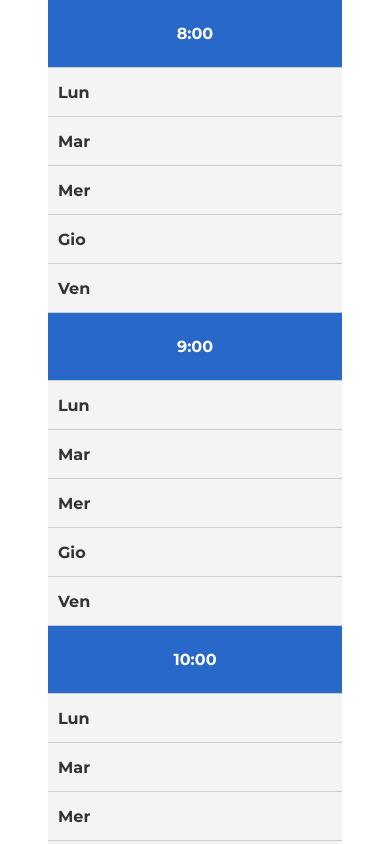
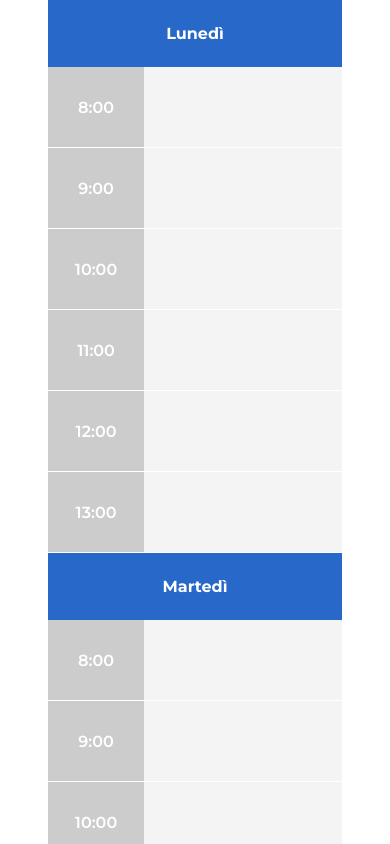
Before and after one commit to lordag/week-calendar, a React (Vite) app: page / in a window 390 px wide. Shown: the top 844 px of the page. Built offline with nearby package versions, Linux system fonts and the light colour scheme.

Commit message:
I removed the table and created two new components for data visualization, one component for mobile visualization and one for desktop visualization.

```diff
--- a/src/App.jsx
+++ b/src/App.jsx
@@ -1,5 +1,5 @@
 import './App.scss'
-import Table from './components/table'
+import WeekCalendar from './components/week_calendar'
 
 function App() {
 
@@ -7,7 +7,7 @@ function App() {
     <>
       <main>
           <section>
-            <Table />
+            <WeekCalendar />
           </section>
       </main>
     </>
--- a/src/App.scss
+++ b/src/App.scss
@@ -1,6 +1,7 @@
 @import url('https://fonts.googleapis.com/css2?family=Montserrat:ital,wght@0,100..900;1,100..900&display=swap');
 
 $white: #ffffff;
+$light-gray: #f4f4f4;
 $gray: #ccc;
 $dark-gray: #0000008c;
 $blue: #2768c9;
@@ -29,7 +30,11 @@ main {
     padding: 0rem 3rem;
   }
 
-  .calendar {
+  .mobile-calendar{
+    display: none;
+  }
+
+  .desktop-calendar {
     display: grid;
     grid-template-columns: 150px repeat(5, 1fr); /* Colonna orari + 5 giorni */
     gap: 1px; /* Spazio tra le celle */
@@ -62,7 +67,7 @@ main {
       flex-direction: column;
       justify-content: center;
       align-items: center;
-      background-color: #f4f4f4;
+      background-color: $light-gray;
 
       &:hover{
         cursor: pointer;
@@ -125,11 +130,13 @@ main {
   & .top{
     display: flex;
     justify-content: space-between;
+    height: 3rem;
 
     & p{
       color: red;
       font-size: 0.8rem;
       padding: 0rem;
+      padding-right: 2rem;
       font-weight: 600;
     }
 
@@ -189,29 +196,69 @@ main {
         padding: 0rem;
       }
 
-      .calendar {
-        display: flex!important;
-        flex-direction: column!important;
+      .desktop-calendar{
+        display: none;
+      }
 
-        .header{
-          display: none;
+      .mobile-calendar{
+        display: flex;
+        flex-direction: column;
+
+        & .header {
+          text-align: center;
+          font-weight: bold;
+          background-color: $blue;
+          color: $white;
+          padding: 1.5rem;
         }
 
-        .time-cell{
-          position: relative;
-          min-height: 3rem;
+        & .time-cell{
+          display: flex;
+          flex-direction: row;
+          background-color: $light-gray;
+          border-bottom: 1px solid $white;
+          min-height: 5rem;
 
-          &::before{
-            content: attr(data-day);
-            position: absolute;
-            left: 10px;
-            top: 50%;
-            transform: translateY(-50%);
-            font-weight: bold;
-            color: #333;
+          & .time{
+            display: flex;
+            justify-content: center;
+            align-items: center;
+            min-width: 6rem;
+            background-color: $gray;
+            color: $white;
+            font-weight: 600;
           }
+
+          &.occupied{
+            background-color: $white;
+            color: $blue;
+          }
+
+          & .subject{
+            font-size: 1rem;
+            font-weight: 600;
+          }
+
+          & .professor{
+            font-size: .8rem;
+          }
+
+          & .cell{
+            display: flex;
+            flex-direction: column;
+            justify-content: center;
+            align-items: center;
+            width: 100%;
+          }
+
         }
+
       }
+
+      .modal{
+        min-width: 70%;
+      }
+
     }
 
   }
--- /dev/null
+++ b/src/components/cell.jsx
@@ -0,0 +1,11 @@
+const Cell = ({values}) => {
+    if (!values) return <></>;
+    return (
+        <div className="cell">
+            <span className="subject">{values.subject.toUpperCase()}</span>
+            <span className="professor">{values.professor}</span>
+        </div>
+    )
+}
+
+export default Cell;
--- /dev/null
+++ b/src/components/desktop_calendar.jsx
@@ -0,0 +1,30 @@
+import { Fragment } from "react";
+import Cell from "./cell";
+
+const DesktopCalendar = ({data, handleShowForm}) => {
+    return (
+        <div className="desktop-calendar">
+            <div className="header empty"></div>
+            {data.days.map((day) => <div className="header" key={day}>{day}</div> )}
+
+            {data.timetables.map((time, timeIndex) => (
+                <Fragment key={`${time}-${timeIndex}`}>
+                    <div className="time"><span>{time}:00</span></div>
+                    {data.days.map((day, dayIndex) => (
+                        <div
+                            data-day={day.slice(0,3)}
+                            className={`time-cell ${data.lessons[timeIndex][dayIndex] !== null ? 'occupied' : ''}`}
+                            key={`${day}-${dayIndex}`}
+                            onClick={() => handleShowForm({dayIndex, timeIndex})}
+                        >
+                            <Cell values={data.lessons[timeIndex][dayIndex]} />
+                        </div>
+                    ))}
+                </Fragment>
+            ))}
+
+        </div>
+    )
+}
+
+export default DesktopCalendar;
--- /dev/null
+++ b/src/components/mobile_calendar.jsx
@@ -0,0 +1,28 @@
+import { Fragment } from "react";
+import Cell from "./cell";
+
+const MobileCalendar = ({data, handleShowForm}) => {
+    return (
+        <div className="mobile-calendar">
+            {data.days.map((day, dayIndex) => {
+                return (<Fragment key={day}>
+                    <div className="header">{day}</div>
+                    {data.timetables.map((time, timeIndex) => (
+                        <div
+                            key={`${time}-${timeIndex}`}
+                            className={`time-cell ${data.lessons[timeIndex][dayIndex] !== null ? 'occupied' : ''}`}
+                            onClick={() => handleShowForm({dayIndex, timeIndex})}
+                        >
+                            <div className="time">
+                                <span>{time}:00</span>
+                            </div>
+                            <Cell values={data.lessons[timeIndex][dayIndex]} />
+                        </div>
+                    ))}
+
+                </Fragment>)
+            })}
+        </div>
+    )
+}
+export default MobileCalendar;
--- a/src/components/table.jsx
+++ b/src/components/week_calendar.jsx
@@ -2,6 +2,8 @@ import { useState, useRef, useEffect, Fragment } from "react";
 import LessonForm from "./lessonForm";
 import {validateHoursWeekly, validLessonPosition} from '../utils/validation'
 import Modal from "./modal";
+import DesktopCalendar from "./desktop_calendar";
+import MobileCalendar from "./mobile_calendar";
 
 const data_table = {
     lessons: [
@@ -19,18 +21,7 @@ const data_table = {
     days:['Lunedì', 'Martedì', 'Mercoledì', 'Giovedì', 'Venerdì']
 }
 
-
-const Cell = ({values}) => {
-    if (!values) return <></>;
-    return (
-        <div className="cell">
-            <span className="subject">{values.subject.toUpperCase()}</span>
-            <span className="professor">{values.professor}</span>
-        </div>
-    )
-}
-
-const Table = () => {
+const WeekCalendar = () => {
     const modal = useRef()
     const [data, setData] = useState(data_table);
     const [cellInfo, setCellInfo] = useState({});
@@ -38,11 +29,6 @@ const Table = () => {
 
     const subjects = Object.keys(data.subjects);
     const professors = data.professors;
-
-
-    useEffect(() => {
-        console.log(data.subjects)
-    }, [data])
 
     const handleSubmit = (event, values) => {
         event.preventDefault();
@@ -69,7 +55,7 @@ const Table = () => {
                 subjects: {...prevTable.subjects, [current_values.subject]: prevTable.subjects[current_values.subject] - 1 }
             }))
         }
-
+        // update the state with the new subject
         setData((prevTable) => ({
             ...prevTable,
             subjects: {...prevTable.subjects, [info.subject]: prevTable.subjects[info.subject] + 1 },
@@ -92,32 +78,12 @@ const Table = () => {
         setError(null);
         setCellInfo(selectedCell);
         modal.current.open();
-
     }
 
     return(
         <>
-            <div className="calendar">
-                <div className="header empty"></div>
-                {data.days.map((day) => <div className="header" key={day}>{day}</div> )}
-
-                {data.timetables.map((time, timeIndex) => (
-                    <Fragment key={`${time}-${timeIndex}`}>
-                        <div className="time"><span>{time}:00</span></div>
-                        {data.days.map((day, dayIndex) => (
-                            <div
-                                data-day={day.slice(0,3)}
-                                className={`time-cell ${data.lessons[timeIndex][dayIndex] !== null ? 'occupied' : ''}`}
-                                key={`${day}-${dayIndex}`}
-                                onClick={() => handleShowForm({dayIndex, timeIndex})}
-                            >
-                                <Cell values={data.lessons[timeIndex][dayIndex]} />
-                            </div>
-                        ))}
-                    </Fragment>
-                ))}
-            </div>
-
+            <DesktopCalendar data={data} handleShowForm={handleShowForm}/>
+            <MobileCalendar data={data} handleShowForm={handleShowForm} />
             <Modal ref={modal} error={error}>
                 <LessonForm submit={handleSubmit} subjects={subjects} professors={professors}/>
             </Modal>
@@ -125,4 +91,4 @@ const Table = () => {
     )
   }
 
-export default Table;
+export default WeekCalendar;
--- a/src/utils/validation.js
+++ b/src/utils/validation.js
@@ -5,17 +5,21 @@ export const validateHoursWeekly = (subject, data) => {
 
 export const validLessonPosition = (timeIndex, dayIndex, subject, data) => {
     let is_valid = false;
+    let subject_indexs = [];
 
-    const subject_indexs =  data.lessons[timeIndex].reduce((acc, elem, index) => {
-        if (elem && elem.subject === subject) acc.push(index);
-        return acc;
-    }, []);
+    // Checks the placement of the lesson in the day of the week. Returns an array with the indexes found.
+    data.lessons.forEach((lesson, index) => {
+        if (lesson[dayIndex] && lesson[dayIndex].subject === subject) {
+            subject_indexs.push(index)
+        }
+    });
 
     if (subject_indexs.length === 0) is_valid =  true;
 
+    // check if the lesson cell is adjacent to those already inserted via the indexes
     for (let present_index of subject_indexs){
-        if (present_index === dayIndex) is_valid = true;
-        if ((present_index - 1) === dayIndex || (present_index + 1) === dayIndex) is_valid = true;
+        if (present_index === timeIndex) is_valid = true;
+        if ((present_index - 1) === timeIndex || (present_index + 1) === timeIndex) is_valid = true;
     }
 
     return is_valid;
```
